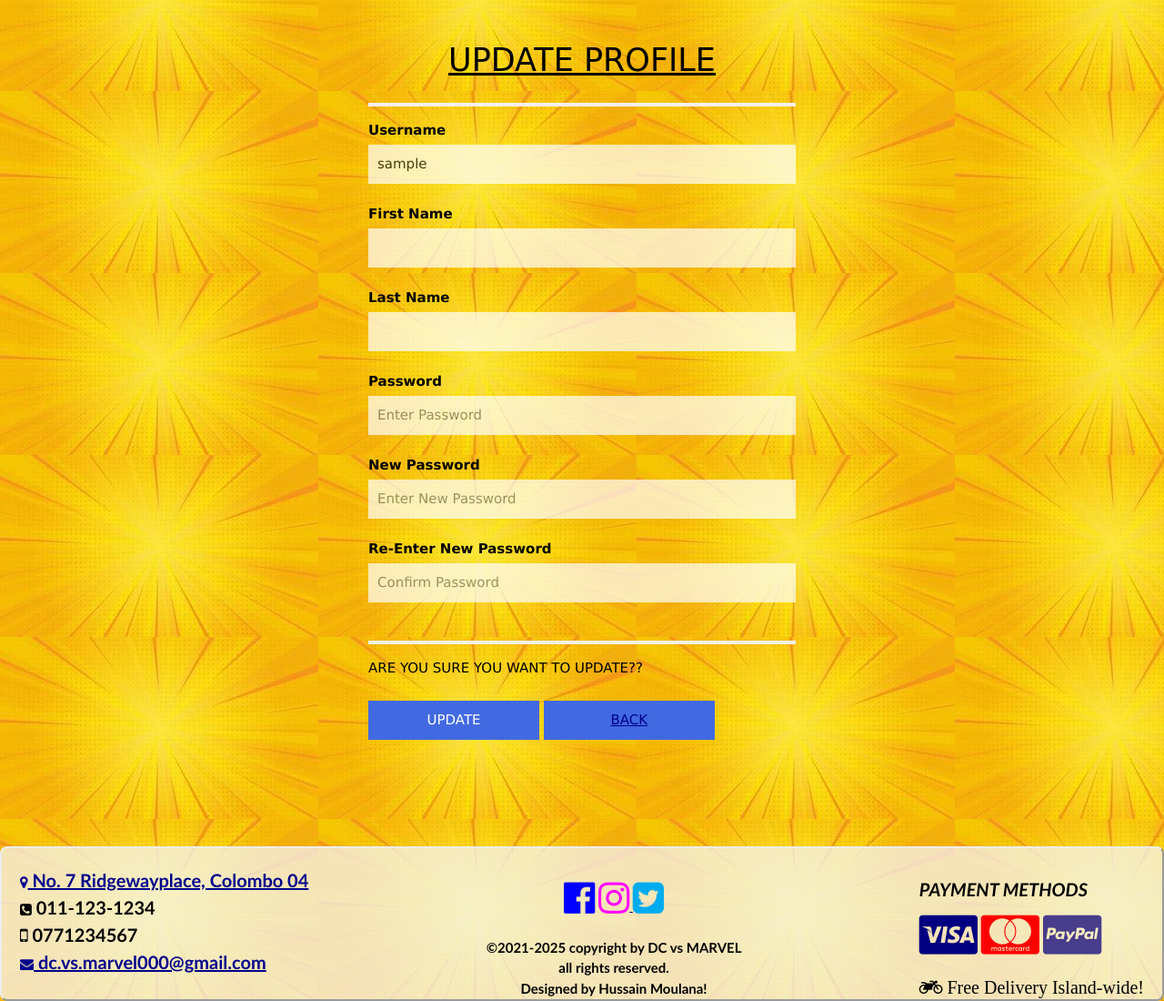
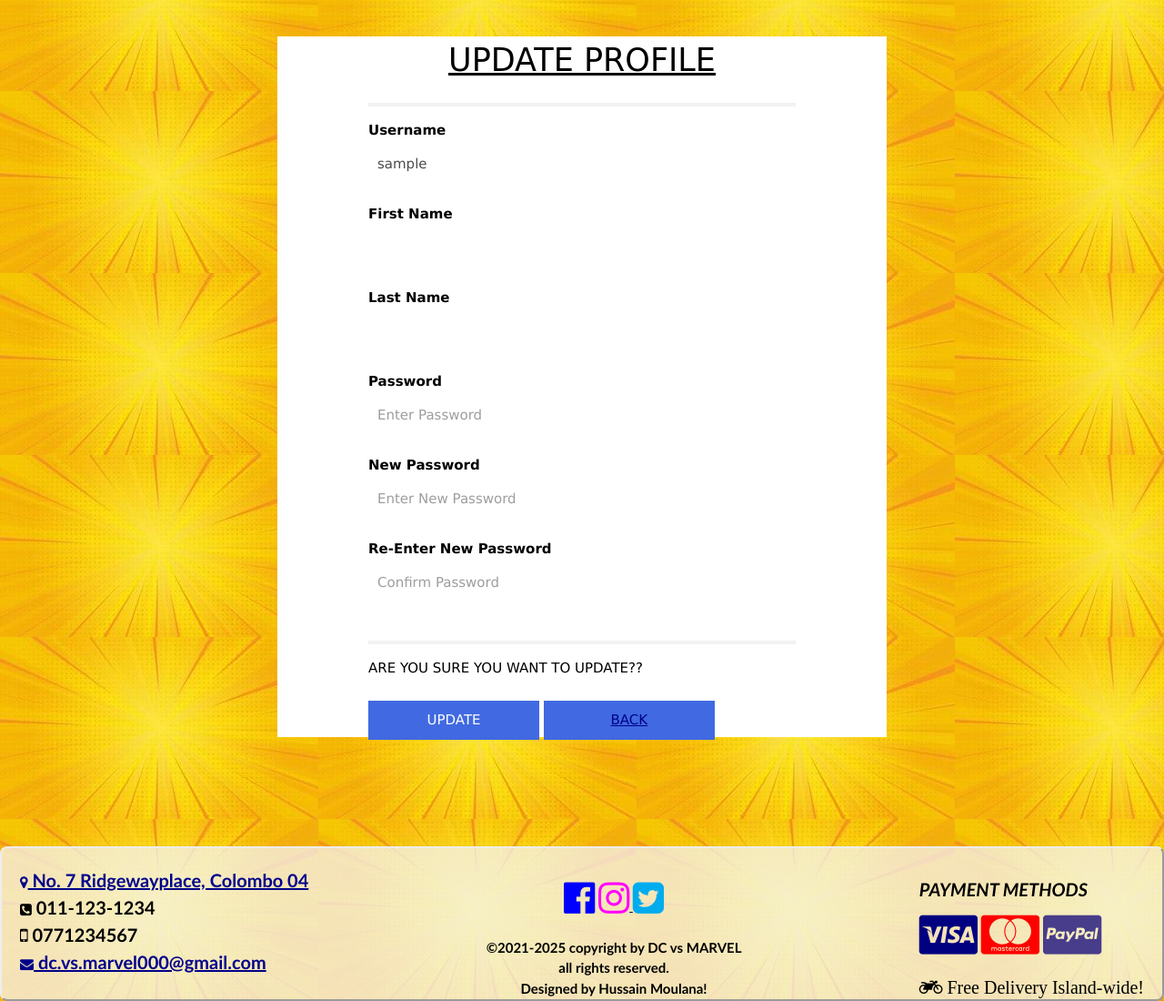
Before and after one commit to hussy23/final_project_hosted, a PHP site: page /updateprofile.php in a window 1280 px wide. Shown: the part 100-1200 px from the top of the page at 91% size. Run offline with PHP 8.4, Linux system fonts and the light colour scheme; the visitor is signed in with stand-in values (Sample User, id 1); data that the repository does not hold is empty; some libraries are stand-ins or nearby versions.

Commit message:
Initial Commit

```diff
--- a/contact.php
+++ b/contact.php
@@ -143,7 +143,7 @@ h2{
         <div class="leftcolumn">
             <div class="card">
                 <h2>VISIT US AT</h2>
-                <iframe src="https://www.google.com/maps/d/embed?mid=1HqXfCxWrmokna6IfjvKOA2PTFogndeJ1&ehbc=2E312F" width="750" height="480"></iframe><br>
+                <iframe src="https://www.google.com/maps/d/embed?mid=1HqXfCxWrmokna6IfjvKOA2PTFogndeJ1&ehbc=2E312F" title="Navigation menu" width="750" height="480"></iframe><br>
                 <em>Open Daily From 9am -10pm except on Poya Days and Special Holidays! </em>
             </div>
 
--- a/updateprofile.php
+++ b/updateprofile.php
@@ -32,7 +32,7 @@ h1{
 .register {
   padding-left: 100px;
   padding-right:100px;
-  background-color: #WHITE;
+  background-color: WHITE;
   width: 670px;
   height: 770px;
   text-align:left;
```
